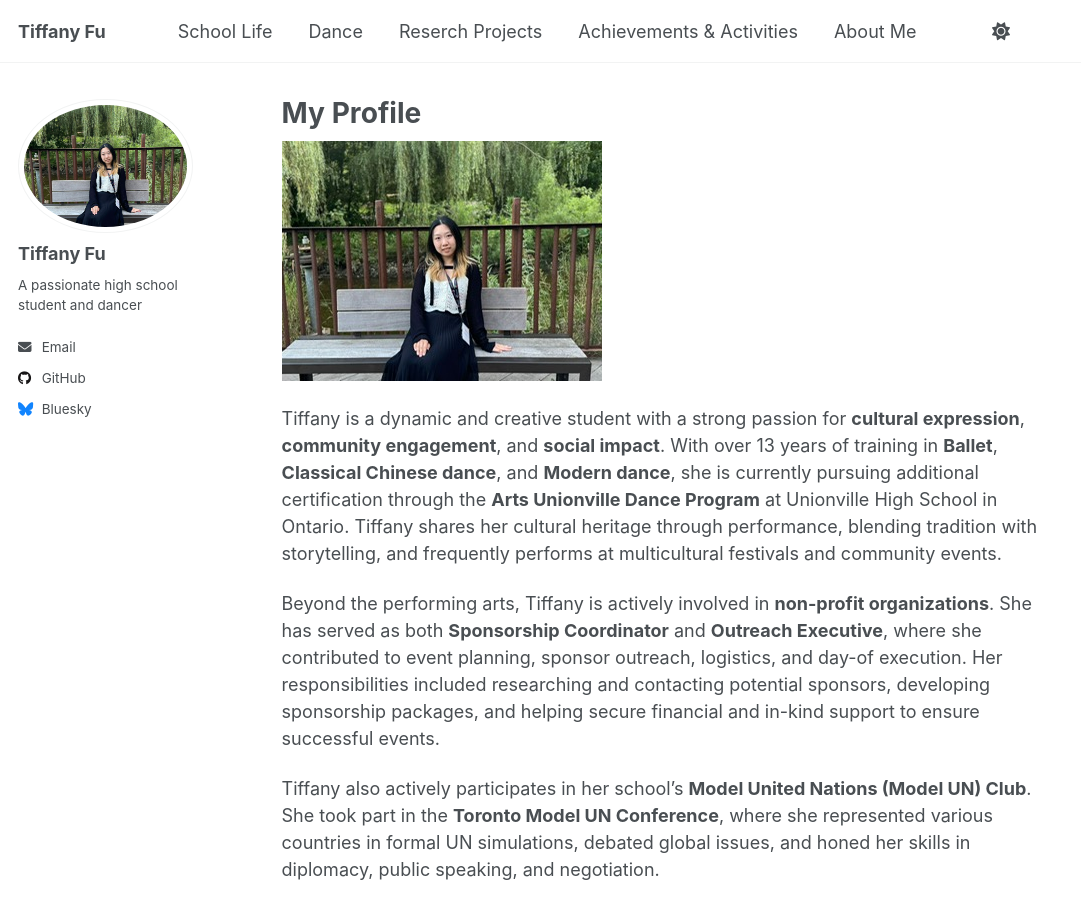
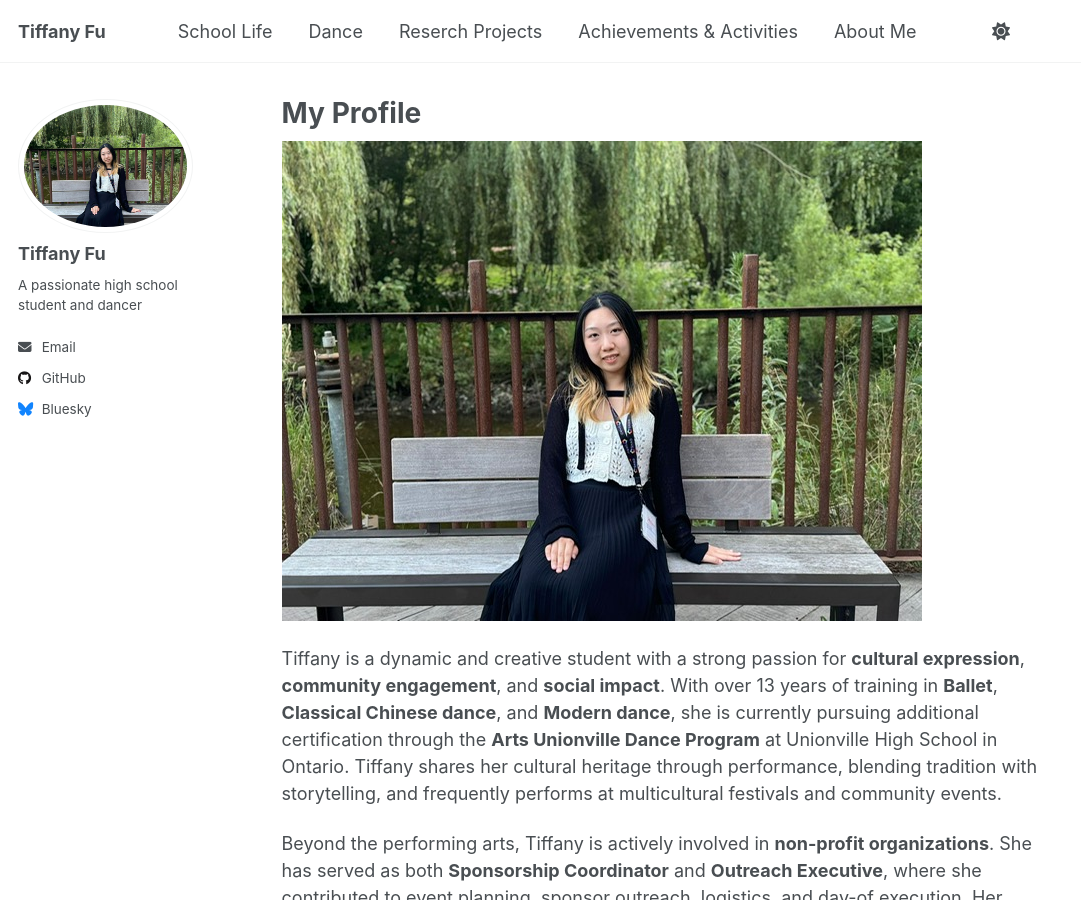
Before and after one commit to TiffanyJTFu/TiffanyFu, a Jekyll site: the page built from _pages/about.md, in a window 1280 px wide and 900 px high. Shown: the whole window, without its empty margins (0-1081 px from the left). Built offline with Jekyll 4.4.1, drawn with Linux system fonts in a browser that asks for light colours; a script that is not in the unit is left out.

Commit message:
Update about.md

```diff
--- a/_pages/about.md
+++ b/_pages/about.md
@@ -6,7 +6,7 @@ redirect_from:
   - /about/
   - /about.html
 ---
-![profile](https://tiffanyjtfu.github.io/TiffanyFu/images/tiffanyprofile.JPG)
+![profile](https://tiffanyjtfu.github.io/TiffanyFu/images/tiffanyprofile1.JPG)
 
 Tiffany is a dynamic and creative student with a strong passion for **cultural expression**, **community engagement**, and **social impact**. With over 13 years of training in **Ballet**, **Classical Chinese dance**, and **Modern dance**, she is currently pursuing additional certification through the **Arts Unionville Dance Program** at Unionville High School in Ontario. Tiffany shares her cultural heritage through performance, blending tradition with storytelling, and frequently performs at multicultural festivals and community events.
 
```
